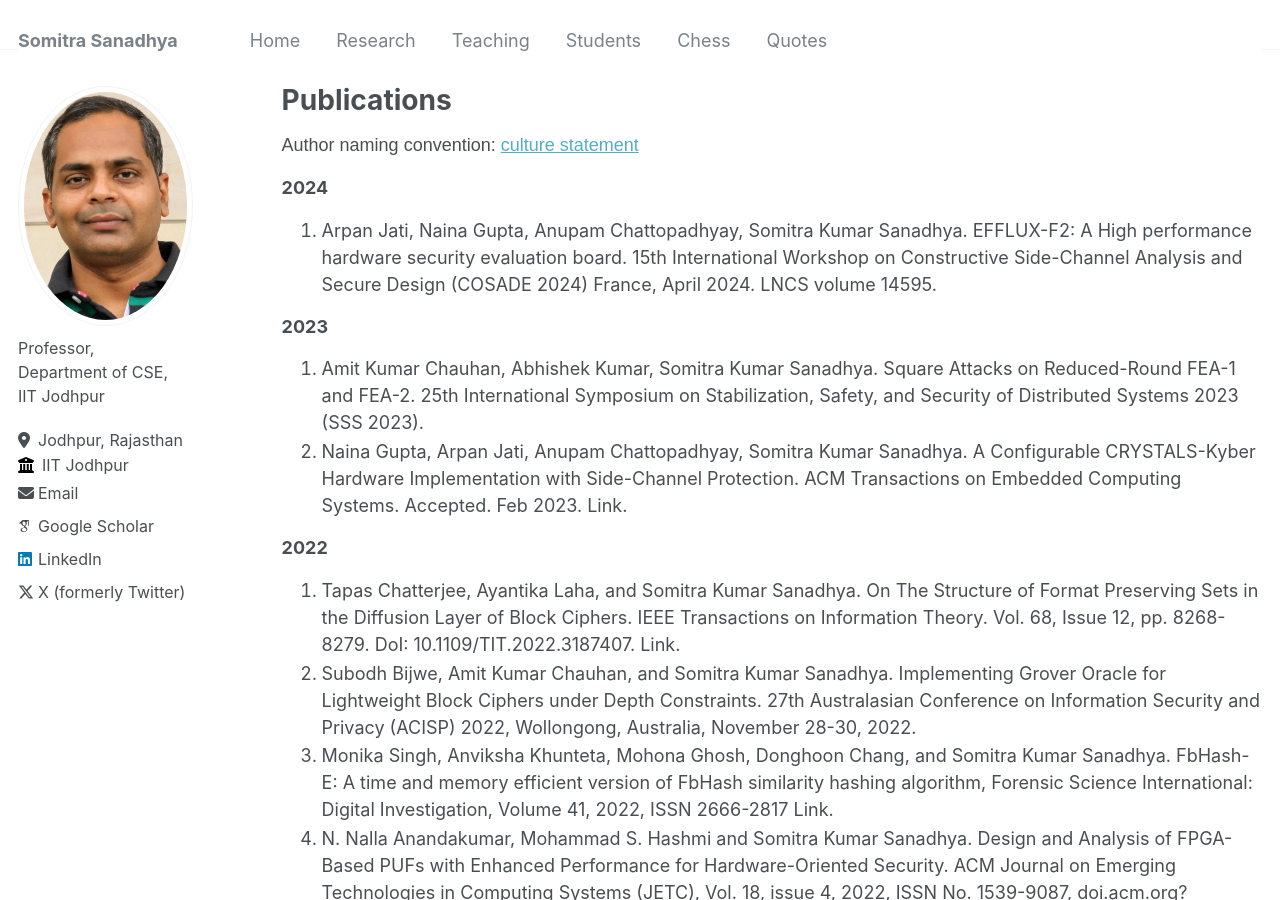
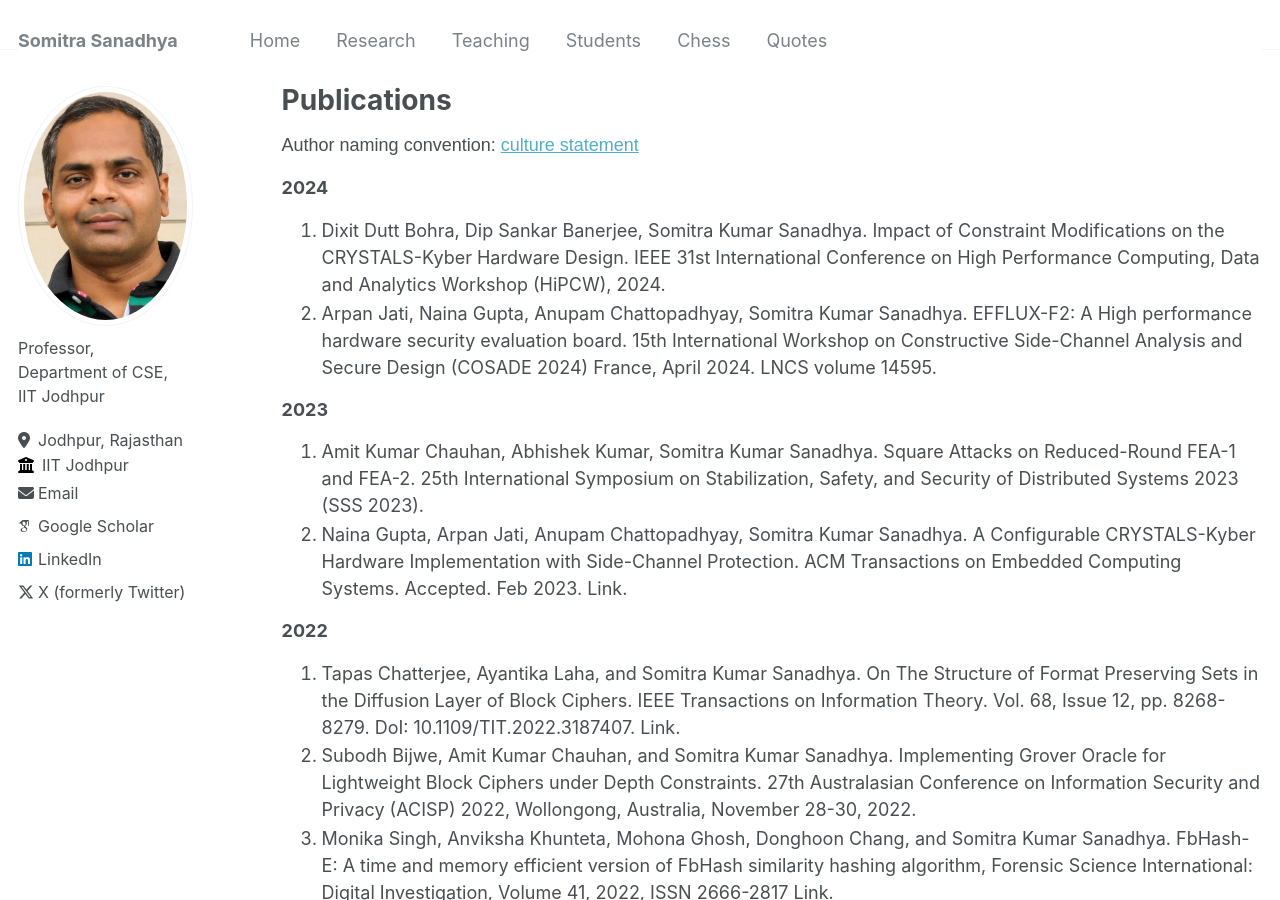
Before and after one commit to somitra-sanadhya/somitra-sanadhya.github.io, a Jekyll site: the page built from _pages/publications.md, in a window 1280 px wide and 900 px high. Built offline with Jekyll 4.4.1, drawn with Linux system fonts in a browser that asks for light colours; some web fonts are replaced.

Commit message:
Update publications.md

```diff
--- a/_pages/publications.md
+++ b/_pages/publications.md
@@ -8,7 +8,8 @@ author_profile: true
   Author naming convention: [culture statement](https://www.ams.org/profession/leaders/culture/CultureStatement04.pdf)
 
 ### 2024
-1. Arpan Jati, Naina Gupta, Anupam Chattopadhyay, Somitra Kumar Sanadhya. EFFLUX-F2: A High performance hardware security evaluation board. 15th International Workshop on Constructive Side-Channel Analysis and Secure Design (COSADE 2024) France, April 2024. LNCS volume 14595.
+1. Dixit Dutt Bohra, Dip Sankar Banerjee, Somitra Kumar Sanadhya. Impact of Constraint Modifications on the CRYSTALS-Kyber Hardware Design. IEEE 31st International Conference on High Performance Computing, Data and Analytics Workshop (HiPCW), 2024.
+2. Arpan Jati, Naina Gupta, Anupam Chattopadhyay, Somitra Kumar Sanadhya. EFFLUX-F2: A High performance hardware security evaluation board. 15th International Workshop on Constructive Side-Channel Analysis and Secure Design (COSADE 2024) France, April 2024. LNCS volume 14595.
 
 ### 2023
 1. Amit Kumar Chauhan, Abhishek Kumar, Somitra Kumar Sanadhya. Square Attacks on Reduced-Round FEA-1 and FEA-2. 25th International Symposium on Stabilization, Safety, and Security of Distributed Systems 2023 (SSS 2023).
```
